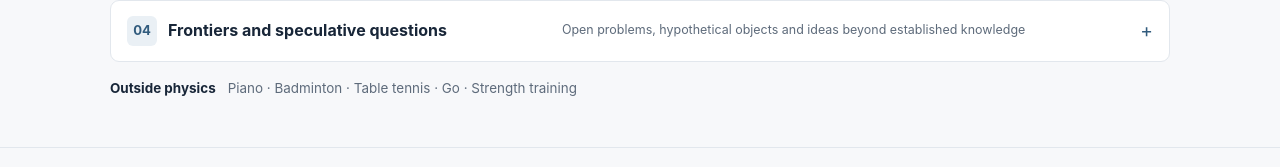
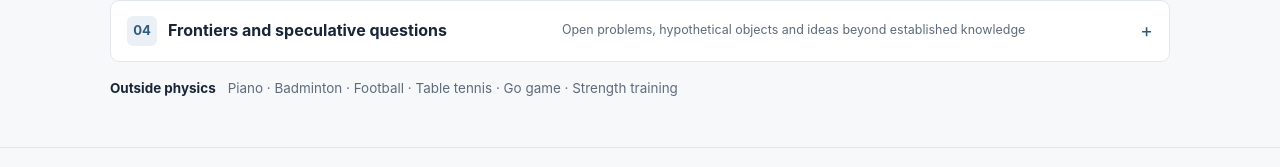
Before and after one commit to AbramChui/AbramChui.github.io., a plain HTML site: page index.html in a window 1280 px wide. Shown: the part 4460-4627 px from the top of the page. Drawn offline with Linux system fonts and the light colour scheme.

Commit message:
Update hobbies listed in index.html

```diff
--- a/index.html
+++ b/index.html
@@ -261,7 +261,7 @@ body.dark .noise-line{stroke:#70b7f5}body.dark .anti-line{stroke:#f0a276}body.da
   </div></details>
 </div>
 
-<div class="hobby-line"><span class="hobby-label">Outside physics</span><span>Piano · Badminton · Table tennis · Go · Strength training</span></div>
+<div class="hobby-line"><span class="hobby-label">Outside physics</span><span>Piano · Badminton · Football · Table tennis · Go game · Strength training</span></div>
 </div></section>
 <section class="content" id="contact"><div class="wrap"><div class="contact"><div><h3>Let's connect.</h3><p>I am always happy to discuss physics, projects and new ideas.</p></div><div class="actions" style="margin:0"><a class="btn primary" href="mailto:abramchy06@gmail.com"><span>Email ↗</span></a><a class="btn secondary" href="https://linkedin.com/in/abram-chui-57bb29437" target="_blank" rel="noreferrer"><span>LinkedIn ↗</span></a><a class="btn secondary" href="https://github.com/AbramChui" target="_blank" rel="noreferrer"><span>GitHub ↗</span></a><a class="btn secondary" href="#top"><span>Back to top ↑</span></a></div></div></div></section>
 </main>
```
